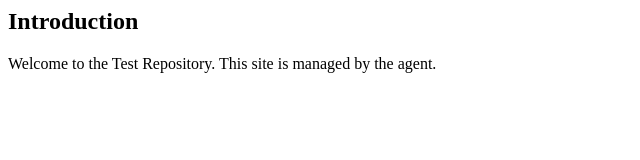
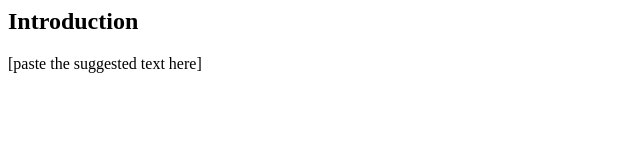
Before and after one commit to happybein1/test, a plain HTML site: page index.html in a window 1280 px wide. Shown: the whole page, without its empty margins (0-640 px from the left). Drawn offline with Linux system fonts and the light colour scheme.

Commit message:
Add introduction message

```diff
--- a/index.html
+++ b/index.html
@@ -1 +1 @@
-<section><h2>Introduction</h2><p>Welcome to the Test Repository. This site is managed by the agent.</p></section>
+<section><h2>Introduction</h2><p>[paste the suggested text here]</p></section>
```
